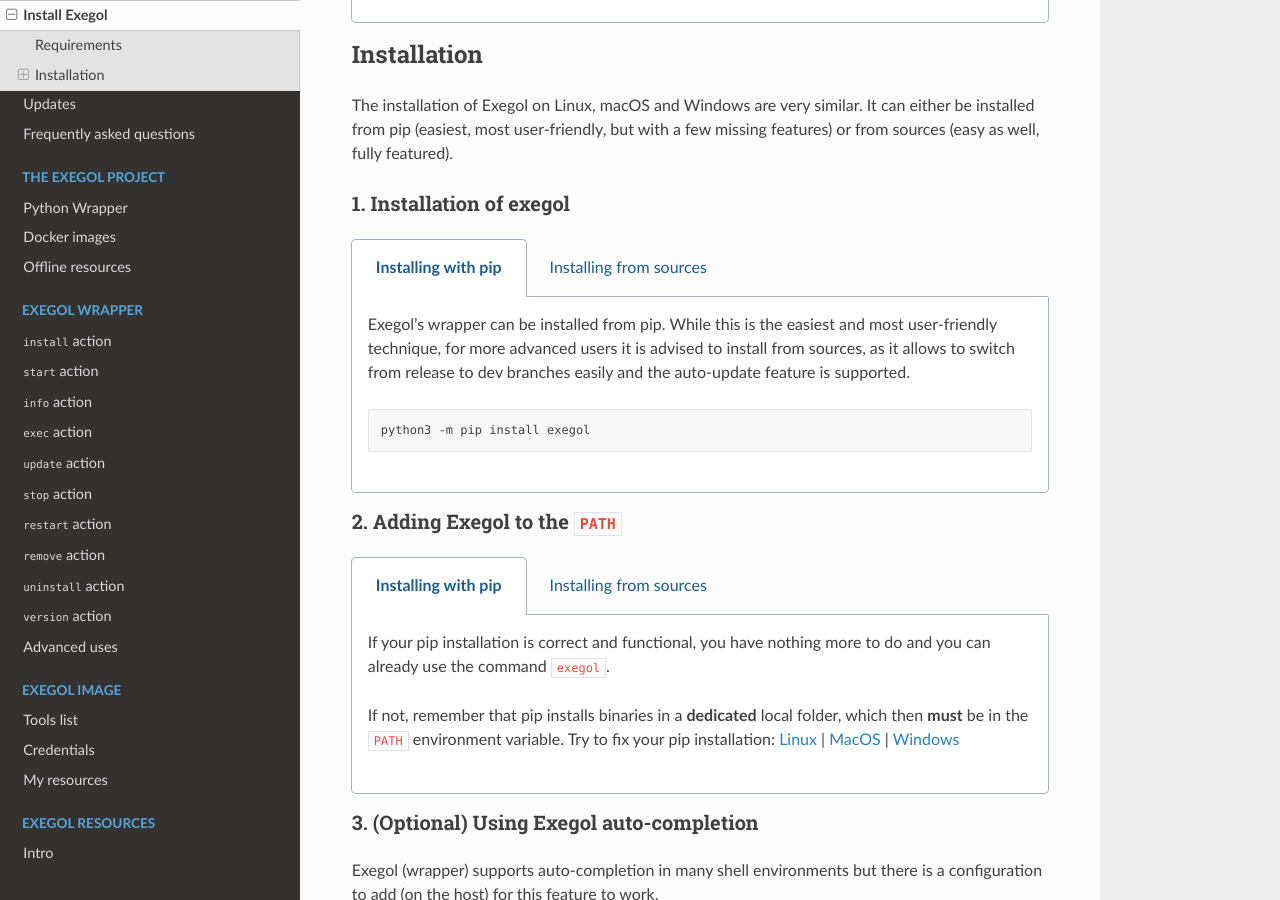
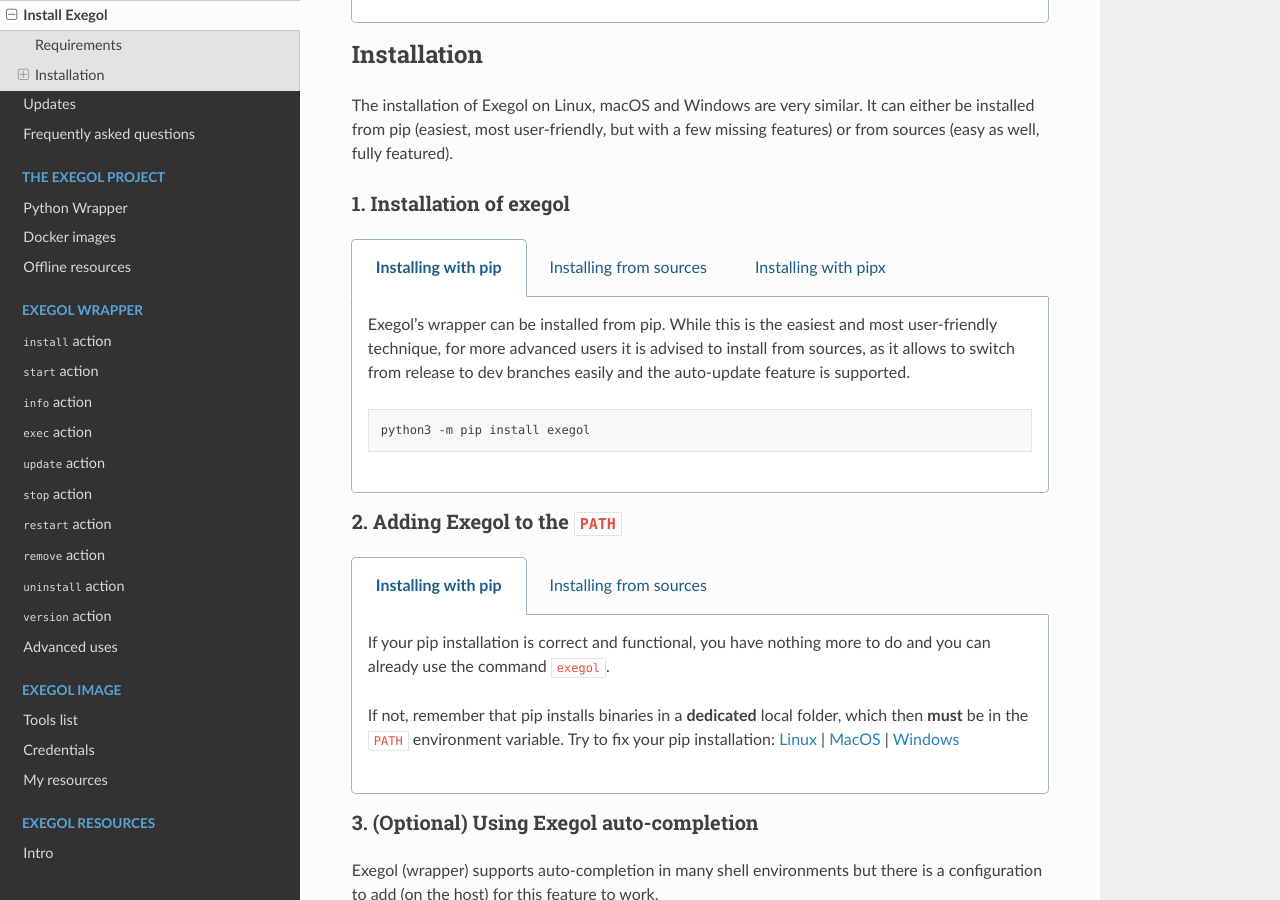
Before and after one commit to ThePorgs/Exegol-docs, a Sphinx documentation site: the page built from source/getting-started/install.rst, in a window 1280 px wide and 900 px high, scrolled down 1671 px. Built offline with Sphinx 7.4.7 and the Read the Docs theme 2.0.0, drawn with Linux system fonts in a browser that asks for light colours; some of the changed lines change nothing that is shown.

Commit message:
adding pipx install

```diff
--- a/source/getting-started/install.rst
+++ b/source/getting-started/install.rst
@@ -155,7 +155,20 @@
 
                    python3 -m pip install --user --requirement "Exegol/requirements.txt"
 
+    ..  tab:: Installing with pipx
 
+        Exegol's wrapper can also be installed with pipx either from sources or PyPI, which allows to install Exegol in a virtual environment of its own.
+
+        .. code-block:: bash
+
+            # install pipx if not already installed
+            python3 -m pip install pipx
+
+            # from sources
+            pipx install git+https://github.com/ThePorgs/Exegol
+
+            # packaged from PyPI
+            pipx install exegol
 
 
 
```
